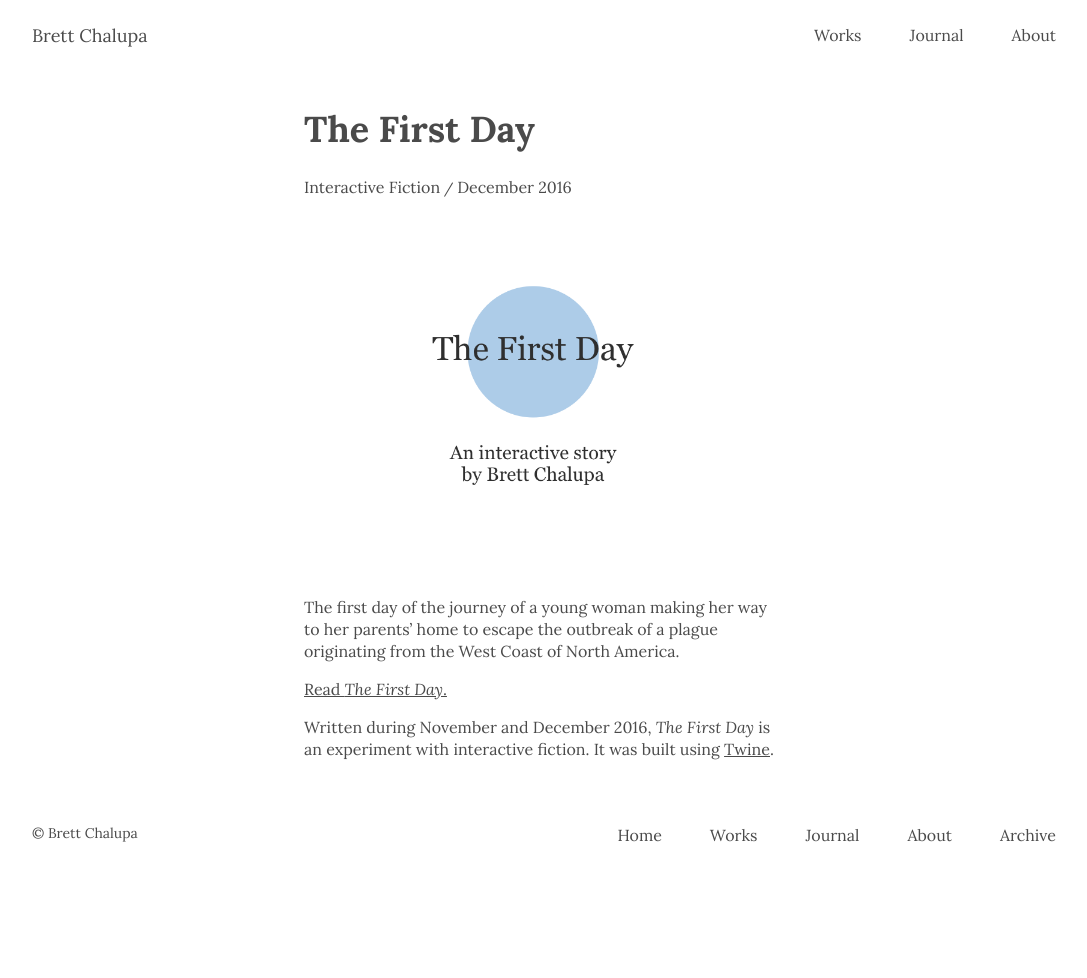
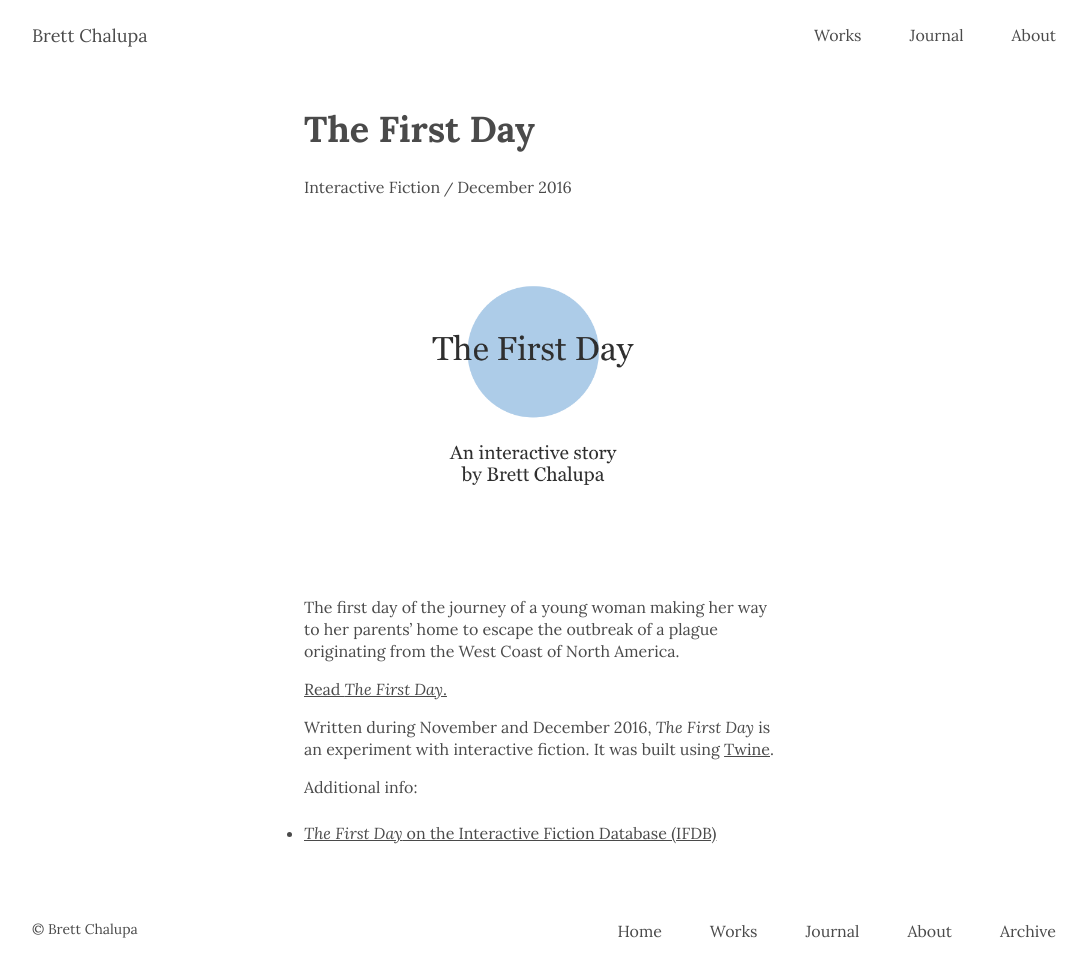
Before and after one commit to brettchalupa/brettchalupa.github.io, a Jekyll site: the page built from _works/the-first-day.md, in a window 1280 px wide. Shown: the whole page, without its empty margins (96-1183 px from the left). Built offline with Jekyll 4.4.1, drawn with Linux system fonts in a browser that asks for light colours; a script that is not in the unit is left out; before the commit the page ends 900 px from its top, so only the background shows below that.

Commit message:
Add link to IFDB entry to The Last Day work

```diff
--- a/_works/the-first-day.md
+++ b/_works/the-first-day.md
@@ -20,3 +20,7 @@ The first day of the journey of a young woman making her way to her parents' hom
 [Read _The First Day_.](/published/the-first-day)
 
 Written during November and December 2016, _The First Day_ is an experiment with interactive fiction. It was built using [Twine](https://twinery.org/).
+
+Additional info:
+
+- [_The First Day_ on the Interactive Fiction Database (IFDB)](http://ifdb.tads.org/viewgame?id=gqbpnss7hjorchrb)
```
